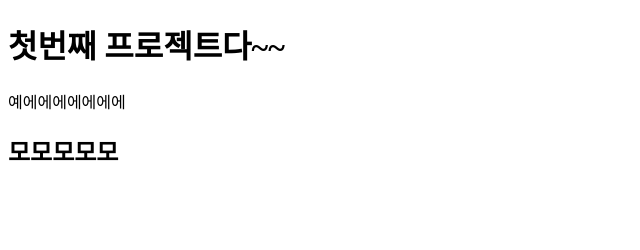
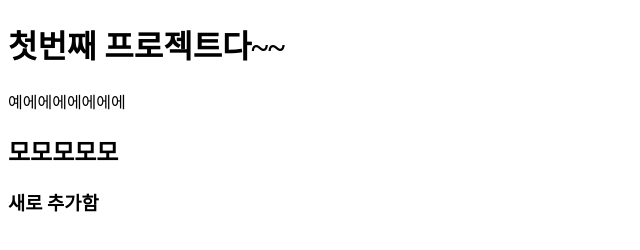
Before and after one commit to codeJG/first-jg-project, a plain HTML site: page first-project/index.html in a window 1280 px wide. Shown: the whole page, without its empty margins (0-640 px from the left). Drawn offline with Linux system fonts and the light colour scheme.

Commit message:
Second commit

```diff
--- a/first-project/index.html
+++ b/first-project/index.html
@@ -15,6 +15,9 @@
   <h2>
     모모모모모
   </h2>
+  <h3>
+    새로 추가함
+  </h3>
 </body>
 
 </html>
```
